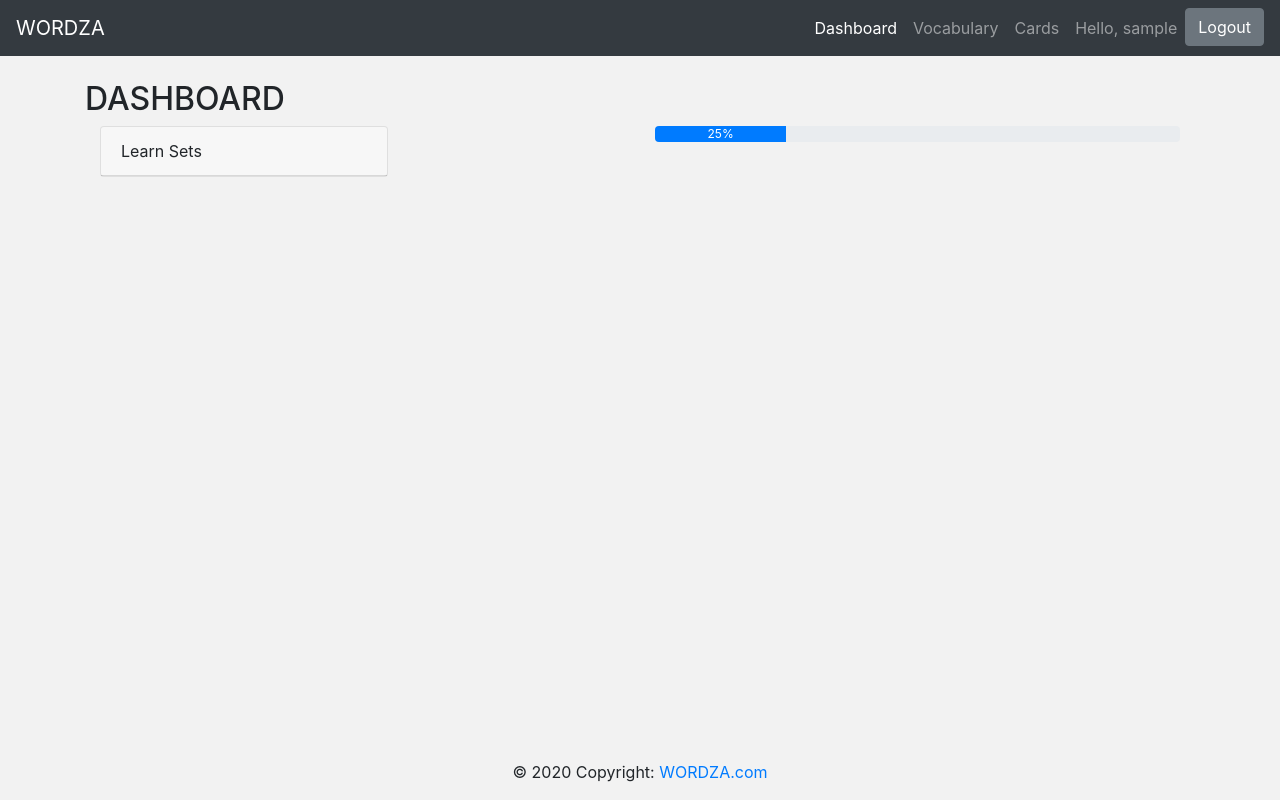
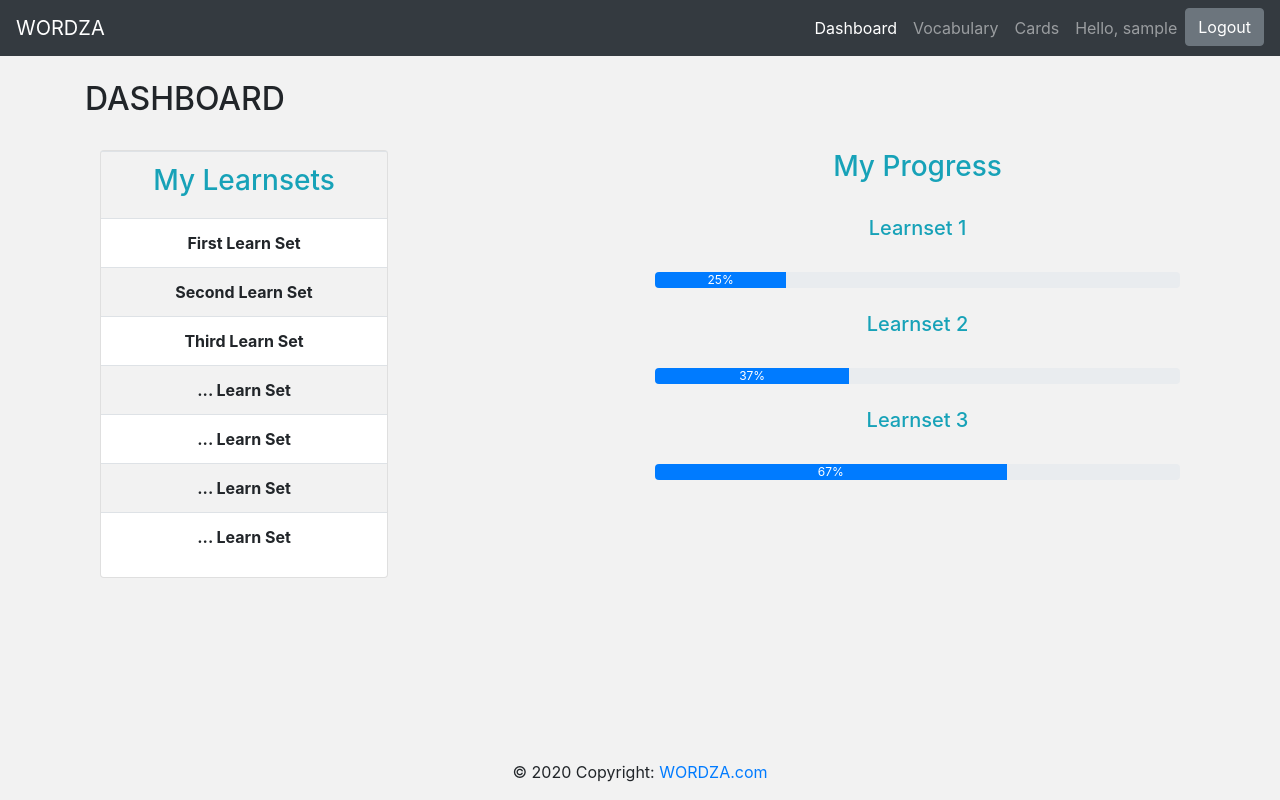
Before and after one commit to asopi/wordza, a Django app: page / in a window 1280 px wide. Run offline with Django 3.2, Linux system fonts and the light colour scheme; the visitor is signed in with stand-in values (Sample User, id 1); data that the repository does not hold is empty.

Commit message:
Edited and styled dashboard.html

```diff
--- a/dashboard/templates/dashboard/dashboard.html
+++ b/dashboard/templates/dashboard/dashboard.html
@@ -1,26 +1,64 @@
 {% extends 'base.html' %}
 
 {% block content %}
+
 <h2>{{ title }}</h2>
 <!-- TODO: implement dashboard template -->
+<br>
 <div class="container">
     <div class="row">
         <div class="col-md">
             <div class="card" style="width: 18rem;">
-                <div class="card-header">
-                    Learn Sets
-                </div>
-                <ul class="list-group list-group-flush">
-                    {% for learn_set in learn_sets %}
-                    <li class="list-group-item">{{ learn_set.name }}</li>
-                    {% endfor %}
-                </ul>
+                <table class="table table-striped">
+                    <tbody>
+                    <tr>
+                        <td><h3 class="text-center text-info">My Learnsets</h3></td>
+                    </tr>
+                    <tr align="center">
+                        <th scope="row">First Learn Set</th>
+                    </tr>
+                    <tr align="center">
+                        <th scope="row">Second Learn Set</th>
+                    </tr>
+                    <tr align="center">
+                        <th scope="row">Third Learn Set</th>
+                    </tr>
+                    <tr align="center">
+                        <th scope="row">... Learn Set</th>
+                    </tr>
+                    <tr align="center">
+                        <th scope="row">... Learn Set</th>
+                    </tr>
+                    <tr align="center">
+                        <th scope="row">... Learn Set</th>
+                    </tr>
+                    <tr align="center">
+                        <th scope="row">... Learn Set</th>
+                    </tr>
+                    </tbody>
+                </table>
+
             </div>
         </div>
         <div class="col-md">
+            <h3 class="text-center text-info">My Progress</h3> <br>
+            <h5 class="text-center text-info">Learnset 1</h5> <br>
             <div class="progress">
                 <div class="progress-bar" role="progressbar" style="width: 25%;" aria-valuenow="25" aria-valuemin="0"
                      aria-valuemax="100">25%
+                </div>
+            </div> <br>
+            <h5 class="text-center text-info">Learnset 2</h5> <br>
+            <div class="progress">
+                <div class="progress-bar" role="progressbar" style="width: 37%;" aria-valuenow="37" aria-valuemin="0"
+                     aria-valuemax="100">37%
+                </div>
+            </div>
+            <br>
+            <h5 class="text-center text-info">Learnset 3</h5> <br>
+            <div class="progress">
+                <div class="progress-bar" role="progressbar" style="width: 67%;" aria-valuenow="67" aria-valuemin="0"
+                     aria-valuemax="100">67%
                 </div>
             </div>
         </div>
@@ -29,3 +67,11 @@
 
 
 {% endblock %}
+
+#this was here before the template above:
+
+<ul class="list-group list-group-flush">
+    {% for learn_set in learn_sets %}
+    <li class="list-group-item">{{ learn_set.name }}</li>
+    {% endfor %}
+</ul>
```
